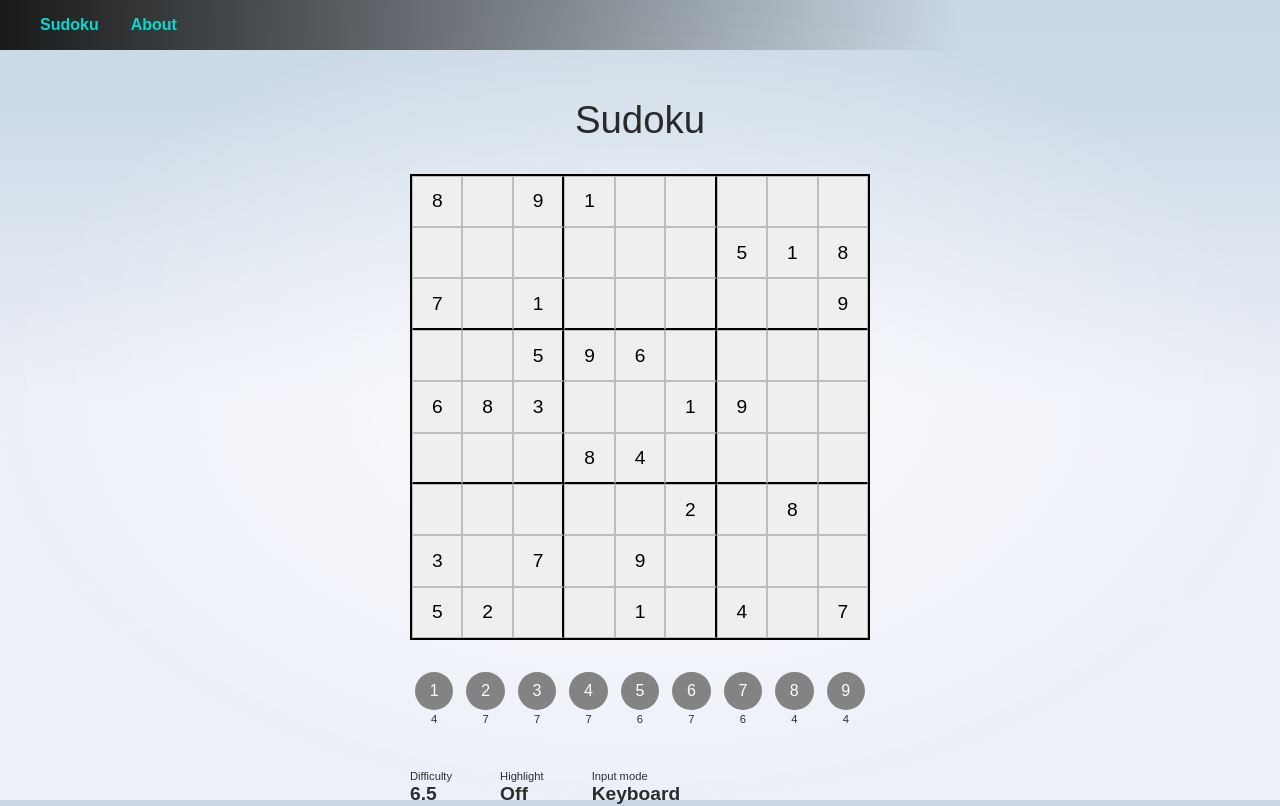
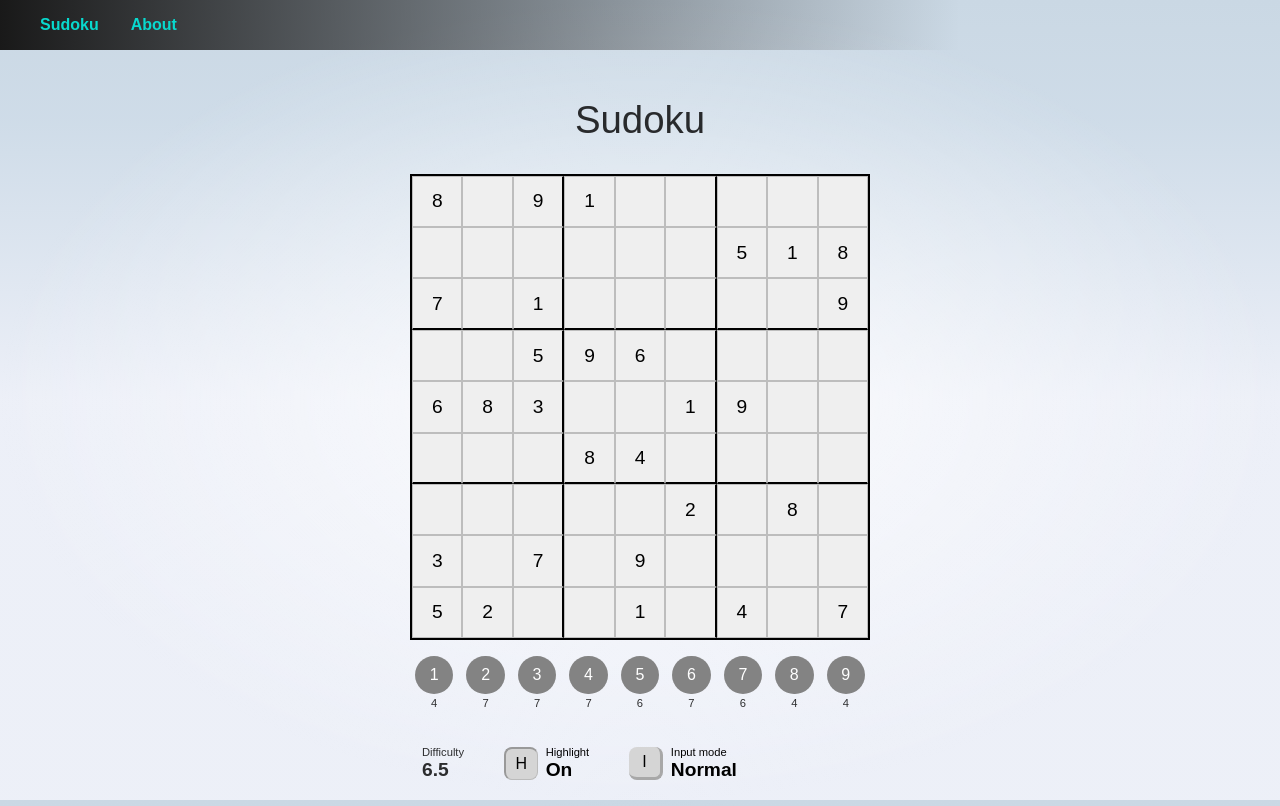
Before and after one commit to johngohrw/sudoku-solver, a SvelteKit app: page / in a window 1280 px wide. Shown: the top 806 px of the page. Built offline with nearby package versions, Linux system fonts and the light colour scheme.

Commit message:
feat: highlight mode, field button indicators

```diff
--- a/src/components/SudokuGame.svelte
+++ b/src/components/SudokuGame.svelte
@@ -9,10 +9,20 @@
 		activeCell = [-1, -1];
 	}
 
+	// shows debug panel if true
 	let debugMode = false;
-	let highlight = false;
+
+	// highlight active number(in mouse/keyboard mode)
+	// and active cell's number(only in keyboard mode)
+	let highlight = true;
+	let highlightedNumber = -1;
+	$: activeValue = inputMode
+		? activeNumber
+		: game?.board[activeCell[0] * 9 + activeCell[1]]?.value || activeNumber;
+	$: highlightedNumber = highlight ? activeValue : -1;
 
 	let newDifficulty = 6.5;
+	// difficulty constraints: type=number, 0 <= x <= 10
 	$: if (typeof newDifficulty !== 'number' || newDifficulty < 0) {
 		newDifficulty = 0;
 	}
@@ -34,9 +44,11 @@
 		[9, 9, 9, 9, 9, 9, 9, 9, 9]
 	) || [0, 0, 0, 0, 0, 0, 0, 0, 0];
 
+	//  initialize active cell/number ('inactive' values for both)
 	let activeCell = [-1, -1];
 	let activeNumber = -1;
 
+	// start newgame on page load
 	onMount(() => {
 		newGame();
 	});
@@ -51,6 +63,7 @@
 			if (activeCell[0] > -1 && activeCell[1] > -1) {
 				game.board[activeCell[0] * 9 + activeCell[1]].value = activeNumber;
 				activeNumber = -1; // reset the activeNumber
+				activeCell = [-1, -1]; // reset the active cell
 			}
 		}
 		// mouse mode
@@ -121,6 +134,7 @@
 <div class="container">
 	{#if debugMode}
 		<div class="debugPanel">
+			<h2><strong>Debug Panel</strong></h2>
 			<div>Active cell: {activeCell}</div>
 			<div>Active number: {activeNumber}</div>
 			<div>
@@ -137,6 +151,10 @@
 				<input type="checkbox" bind:checked={inputMode} />
 				{inputMode ? 'Mouse mode' : 'Keyboard mode'}
 			</div>
+			<div>
+				Active Value (for highlight):
+				{activeValue}
+			</div>
 		</div>
 	{/if}
 
@@ -152,7 +170,13 @@
 							{activeCell[0] === i && activeCell[1] === j ? 'cell-active' : ''}
 						"
 					>
-						<span class="value">{game?.board[i * 9 + j]?.value || ''}</span>
+						<span
+							class="value
+								{game?.board[i * 9 + j]?.value === highlightedNumber && 'highlighted'}
+								"
+						>
+							{game?.board[i * 9 + j]?.value || ''}
+						</span>
 					</button>
 				{/each}
 			</div>
@@ -183,14 +207,32 @@
 				<div class="fieldName">Difficulty</div>
 				<div class="fieldValue">{currentDifficulty}</div>
 			</div>
-			<div class="field">
+
+			<button
+				class="toggleField"
+				on:click={() => {
+					highlight = !highlight;
+				}}
+			>
+				<div class="keyButton {highlight && 'active'}">H</div>
+				<div class="innerFlex">
 					<div class="fieldName">Highlight</div>
 					<div class="fieldValue">{highlight ? 'On' : 'Off'}</div>
 				</div>
-			<div class="field">
+			</button>
+
+			<button
+				class="toggleField"
+				on:click={() => {
+					inputMode = !inputMode;
+				}}
+			>
+				<div class="keyButton {inputMode && 'active'}">I</div>
+				<div class="innerFlex">
 					<div class="fieldName">Input mode</div>
-				<div class="fieldValue">{inputMode ? 'Mouse' : 'Keyboard'}</div>
+					<div class="fieldValue">{inputMode ? 'Bulk-entry' : 'Normal'}</div>
 				</div>
+			</button>
 		</div>
 	</div>
 </div>
@@ -214,7 +256,7 @@
 		display: flex;
 		flex-direction: column;
 		width: 100%;
-		margin-bottom: 2rem;
+		margin-bottom: 1rem;
 	}
 
 	.row {
@@ -248,6 +290,16 @@
 		left: 50%;
 		transform: translate(-50%, -50%);
 		font-size: 1.2rem;
+
+		&.highlighted {
+			background: #9bd5d2;
+			width: 80%;
+			height: 80%;
+			border-radius: 50%;
+			display: flex;
+			align-items: center;
+			justify-content: center;
+		}
 	}
 
 	.infoPanel {
@@ -260,7 +312,7 @@
 			display: flex;
 			justify-content: space-around;
 			flex-wrap: wrap;
-			margin-bottom: 2rem;
+			margin-bottom: 1rem;
 
 			.numberWrapper {
 				display: flex;
@@ -315,9 +367,66 @@
 	}
 
 	.field {
+		margin: 0 1rem 0.5rem 0;
+		padding: 0.5rem 0.75rem;
+
+		.fieldName {
+			font-size: 0.7rem;
+			margin-bottom: 0.1rem;
+		}
+		.fieldValue {
+			font-size: 1.2rem;
+			font-weight: 600;
+		}
+	}
+
+	.toggleField {
+		display: flex;
+		flex-direction: row;
+		align-items: center;
+		margin: 0 1rem 0.5rem 0;
+		padding: 0.5rem 0.75rem;
+		border-radius: 6px;
+		text-align: unset;
+		border: none;
+		cursor: pointer;
+
+		background-color: rgba(0, 0, 0, 0);
+
+		&:hover {
+			background-color: #e7e7e7;
+		}
+
+		&:active {
+			background-color: #d0d0d0;
+		}
+
+		.innerFlex {
 			display: flex;
 			flex-direction: column;
-		padding: 0 3rem 1.5rem 0;
+		}
+
+		.keyButton {
+			display: flex;
+			align-items: center;
+			justify-content: center;
+
+			background-color: #d5d5d5;
+			border-bottom: 3px solid #a8a8a8;
+			border-right: 3px solid #a8a8a8;
+			border-radius: 8px;
+			width: 2.1rem;
+			height: 2.1rem;
+			margin-right: 0.5rem;
+
+			&.active {
+				background-color: #d5d5d5;
+				border-bottom: 1px solid #bbb;
+				border-right: 1px solid #bbb;
+				border-top: 2px solid #999;
+				border-left: 2px solid #999;
+			}
+		}
 
 		.fieldName {
 			font-size: 0.7rem;
```
Lines whose indentation alone changed are shown as unchanged.
